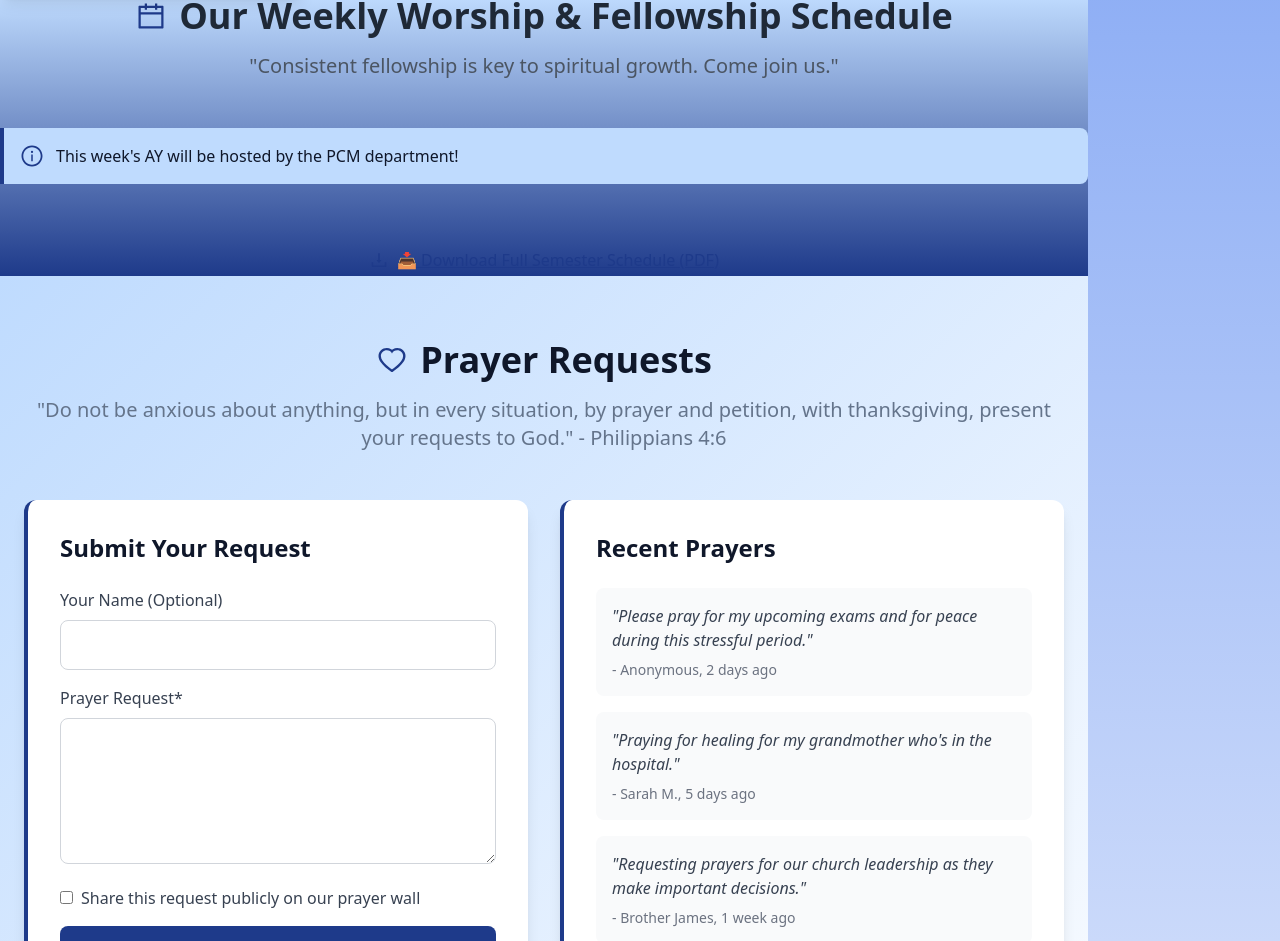
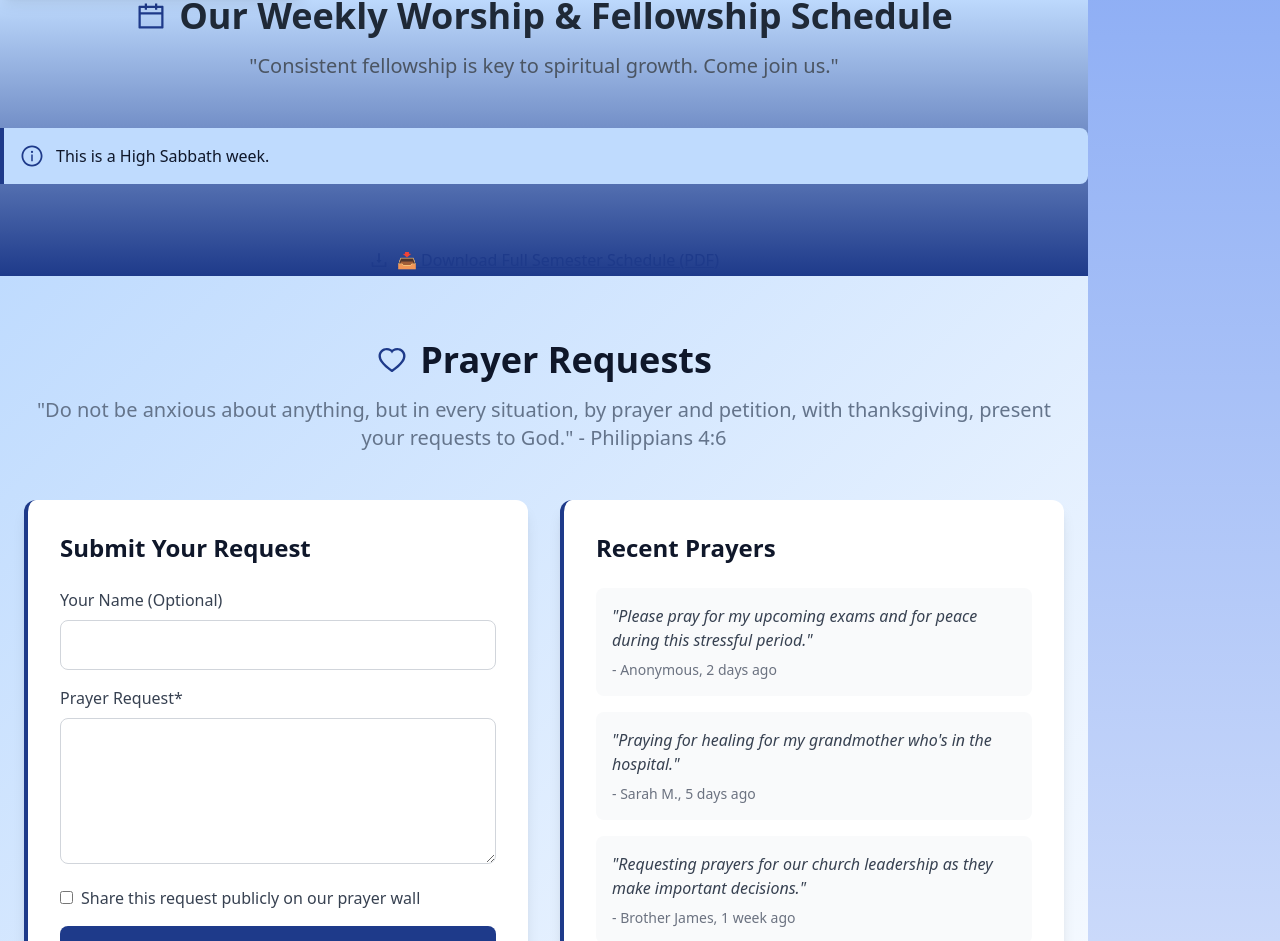
Before and after one commit to RamspheldOnyangoOchieng/DeKUSDA-Website, a React (Vite) app in the folder frontend/: page / in a window 1280 px wide. Shown: the part 1722-2663 px from the top of the page. Built offline with nearby package versions, Linux system fonts and the light colour scheme.

Commit message:
weekly theme update

```diff
--- a/frontend/src/pages/Home.jsx
+++ b/frontend/src/pages/Home.jsx
@@ -227,7 +227,7 @@ export const Home = () => {
                                 <div className="flex items-center">
                                     <AiOutlineInfoCircle className="w-6 h-6 mr-3 text-primaryBlue" />
                                     <p className="font-medium text-darkBlue">
-                                        This week's AY will be hosted by the PCM department!
+                                        This is a High Sabbath week.
                                     </p>
                                 </div>
                             </div>
```
